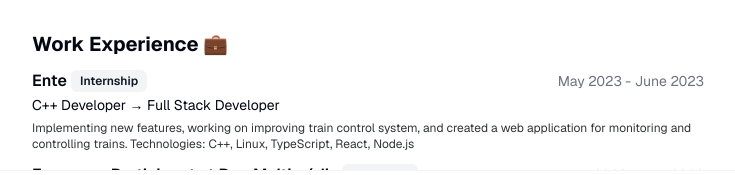
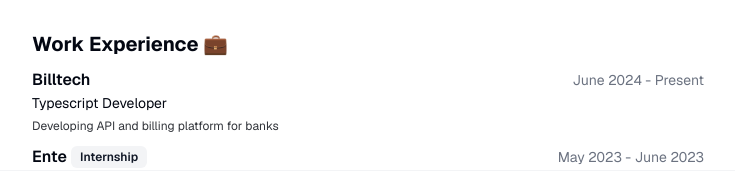
Before and after one commit to LordPrinz/cv, a Next.js app: page / in a window 1280 px wide. Shown: the part 600-775 px from the top of the page, without its empty margins (272-1007 px from the left). Built offline with nearby package versions, Linux system fonts and the light colour scheme.

Commit message:
Update work

```diff
--- a/src/data/resume-data/en.tsx
+++ b/src/data/resume-data/en.tsx
@@ -1,4 +1,9 @@
-import { dzajcoLogo, enteLogo, ipodomiLogo } from "@/images/logos";
+import {
+  billtechLogo,
+  dzajcoLogo,
+  enteLogo,
+  ipodomiLogo,
+} from "@/images/logos";
 import { DiscordIcon, GitHubIcon, LinkedInIcon } from "@/components/icons";
 
 export const RESUME_DATA = {
@@ -85,6 +90,16 @@
     },
   ],
   work: [
+    {
+      company: "Billtech",
+      link: "https://www.billtech.pl/",
+      badges: [],
+      title: "Typescript Developer",
+      logo: billtechLogo,
+      start: "June 2024",
+      end: "Present",
+      description: "Developing API and billing platform for banks",
+    },
     {
       company: "Ente",
       link: "https://ente.com.pl/",
--- a/src/images/logos/index.ts
+++ b/src/images/logos/index.ts
@@ -3,4 +3,13 @@
 import dzajcoLogo from "./dzajlopment-logo.png";
 import dzajlopmentLogo from "./dzajlopment-logo.png";
 import logo from "./dzajlopment-logo.png";
-export { enteLogo, ipodomiLogo, dzajcoLogo, dzajlopmentLogo, logo };
+import billtechLogo from "./billtech-logo.jpg";
+
+export {
+  enteLogo,
+  ipodomiLogo,
+  dzajcoLogo,
+  dzajlopmentLogo,
+  logo,
+  billtechLogo,
+};
```
